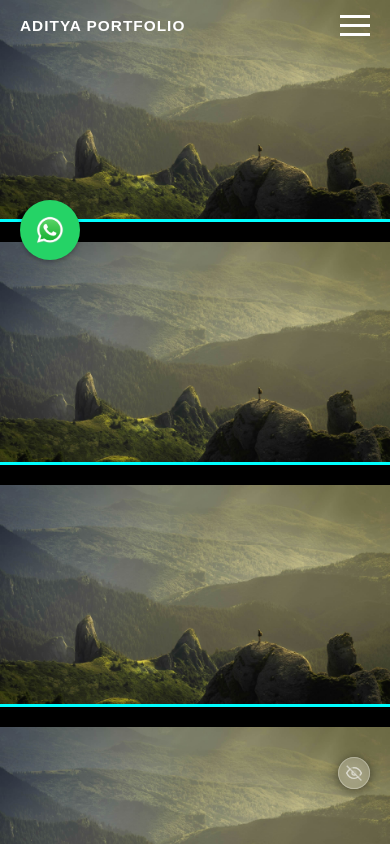
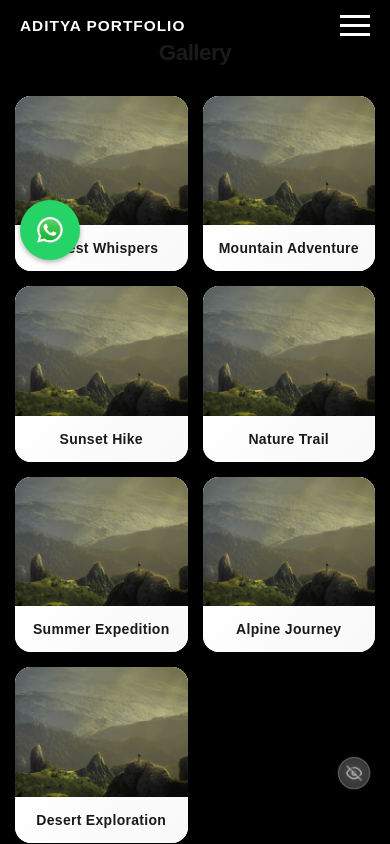
Before and after one commit to pavan-kumar2/aditya-portfolio, a React (Vite) app: page /gallery in a window 390 px wide. Shown: the top 844 px of the page. Built offline with nearby package versions, Linux system fonts and the light colour scheme; the HTML template or start-up script is replaced by a standard one.

Commit message:
Refactor Gallery component and styles; implement responsive grid layout and enhance card design

```diff
--- a/src/pages/Gallery/Gallery.css
+++ b/src/pages/Gallery/Gallery.css
@@ -1,16 +1,164 @@
 .gallery-container {
-  column-width: 300px;
-  column-gap: 20px;
+  padding: 80px 40px 40px;
+  max-width: 1400px;
+  margin: 0 auto;
 }
 
-.card {
-  width: 100%;
-  margin-bottom: 20px;
-  break-inside: avoid;
-  background-color: aqua;
+.gallery-title {
+  font-size: 2.8rem;
+  font-weight: 700;
+  color: #1a1a1a;
+  text-align: center;
+  margin-bottom: 60px;
+  letter-spacing: -0.5px;
 }
 
-.card img {
+.gallery-grid {
+  display: grid;
+  grid-template-columns: repeat(auto-fill, minmax(280px, 1fr));
+  gap: 30px;
+  animation: fadeInUp 0.6s ease-out;
+}
+
+.gallery-card {
+  background: #fff;
+  border-radius: 16px;
+  overflow: hidden;
+  transition: all 0.4s cubic-bezier(0.34, 1.56, 0.64, 1);
+  box-shadow: 0 4px 12px rgba(0, 0, 0, 0.08);
+  cursor: pointer;
+  display: flex;
+  flex-direction: column;
+}
+
+.gallery-card:hover {
+  transform: translateY(-8px);
+  box-shadow: 0 16px 40px rgba(0, 0, 0, 0.15);
+}
+
+.card-image-wrapper {
+  position: relative;
   width: 100%;
-  height: auto;
+  padding-bottom: 75%;
+  overflow: hidden;
+  background: #f5f5f5;
 }
+
+.card-image {
+  position: absolute;
+  top: 0;
+  left: 0;
+  width: 100%;
+  height: 100%;
+  object-fit: cover;
+  transition: transform 0.5s ease;
+}
+
+.gallery-card:hover .card-image {
+  transform: scale(1.08);
+}
+
+.card-overlay {
+  position: absolute;
+  top: 0;
+  left: 0;
+  width: 100%;
+  height: 100%;
+  background: rgba(0, 0, 0, 0);
+  transition: background 0.4s ease;
+  pointer-events: none;
+}
+
+.gallery-card:hover .card-overlay {
+  background: rgba(0, 0, 0, 0.15);
+}
+
+.card-content {
+  padding: 25px;
+  flex-grow: 1;
+  display: flex;
+  align-items: center;
+  justify-content: center;
+  background: linear-gradient(135deg, #ffffff 0%, #f8f8f8 100%);
+}
+
+.event-name {
+  font-size: 1.3rem;
+  font-weight: 600;
+  color: #1a1a1a;
+  text-align: center;
+  margin: 0;
+  transition: color 0.3s ease;
+  letter-spacing: 0.3px;
+}
+
+.gallery-card:hover .event-name {
+  color: #4a90e2;
+}
+
+@keyframes fadeInUp {
+  from {
+    opacity: 0;
+    transform: translateY(20px);
+  }
+  to {
+    opacity: 1;
+    transform: translateY(0);
+  }
+}
+
+/* Responsive Design */
+@media (max-width: 1024px) {
+  .gallery-grid {
+    grid-template-columns: repeat(auto-fill, minmax(240px, 1fr));
+    gap: 25px;
+  }
+
+  .gallery-container {
+    padding: 60px 30px 30px;
+  }
+}
+
+@media (max-width: 768px) {
+  .gallery-title {
+    font-size: 2rem;
+    margin-bottom: 40px;
+  }
+
+  .gallery-grid {
+    grid-template-columns: repeat(auto-fill, minmax(200px, 1fr));
+    gap: 20px;
+  }
+
+  .card-content {
+    padding: 20px;
+  }
+
+  .event-name {
+    font-size: 1.1rem;
+  }
+}
+
+@media (max-width: 480px) {
+  .gallery-container {
+    padding: 40px 15px 20px;
+  }
+
+  .gallery-title {
+    font-size: 1.6rem;
+    margin-bottom: 30px;
+  }
+
+  .gallery-grid {
+    grid-template-columns: repeat(auto-fill, minmax(150px, 1fr));
+    gap: 15px;
+  }
+
+  .card-content {
+    padding: 15px;
+  }
+
+  .event-name {
+    font-size: 1rem;
+  }
+}
--- a/src/pages/Gallery/Gallery.tsx
+++ b/src/pages/Gallery/Gallery.tsx
@@ -2,33 +2,40 @@ import React from 'react'
 import './Gallery.css'
 import forest from "../../assets/images/forest-whispers.jpg";
 
+interface GalleryCard {
+    id: number;
+    image: string;
+    eventName: string;
+}
 
 type Props = {}
 
 const Gallery = (props: Props) => {
+    const galleryCards: GalleryCard[] = [
+        { id: 1, image: forest, eventName: "Forest Whispers" },
+        { id: 2, image: forest, eventName: "Mountain Adventure" },
+        { id: 3, image: forest, eventName: "Sunset Hike" },
+        { id: 4, image: forest, eventName: "Nature Trail" },
+        { id: 5, image: forest, eventName: "Summer Expedition" },
+        { id: 6, image: forest, eventName: "Alpine Journey" },
+        { id: 7, image: forest, eventName: "Desert Exploration" },
+    ];
+
     return (
         <div className='gallery-container'>
-
-            <div className="card">
-                <img src={forest} alt="Forest Whispers" />
-            </div>
-            <div className="card">
-                <img src={forest} alt="Forest Whispers" />
-            </div>
-            <div className="card">
-                <img src={forest} alt="Forest Whispers" />
-            </div>
-            <div className="card">
-                <img src={forest} alt="Forest Whispers" />
-            </div>
-            <div className="card">
-                <img src={forest} alt="Forest Whispers" />
-            </div>
-            <div className="card">
-                <img src={forest} alt="Forest Whispers" />
-            </div>
-            <div className="card">
-                <img src={forest} alt="Forest Whispers" />
+            <h2 className='gallery-title'>Gallery</h2>
+            <div className='gallery-grid'>
+                {galleryCards.map((card) => (
+                    <div key={card.id} className="gallery-card">
+                        <div className="card-image-wrapper">
+                            <img src={card.image} alt={card.eventName} className="card-image" />
+                            <div className="card-overlay"></div>
+                        </div>
+                        <div className="card-content">
+                            <h3 className="event-name">{card.eventName}</h3>
+                        </div>
+                    </div>
+                ))}
             </div>
         </div>
     )
```
